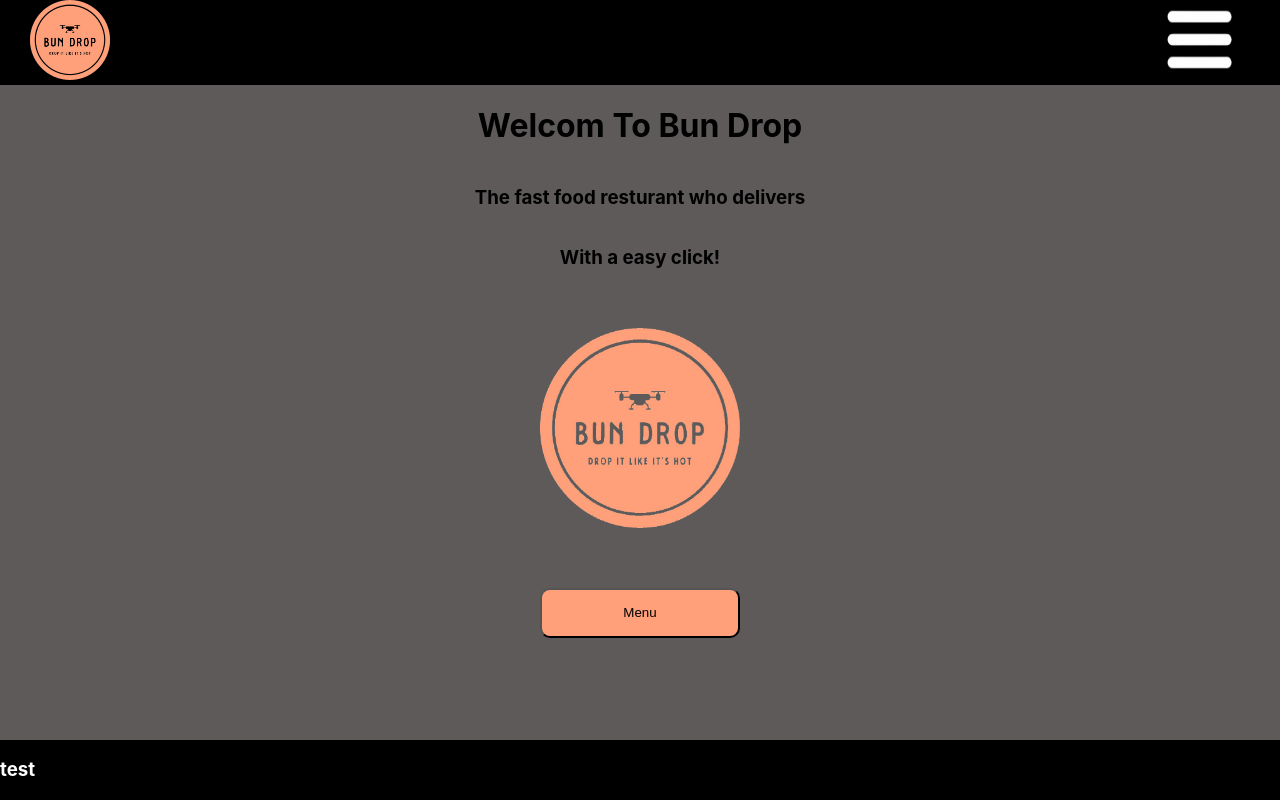
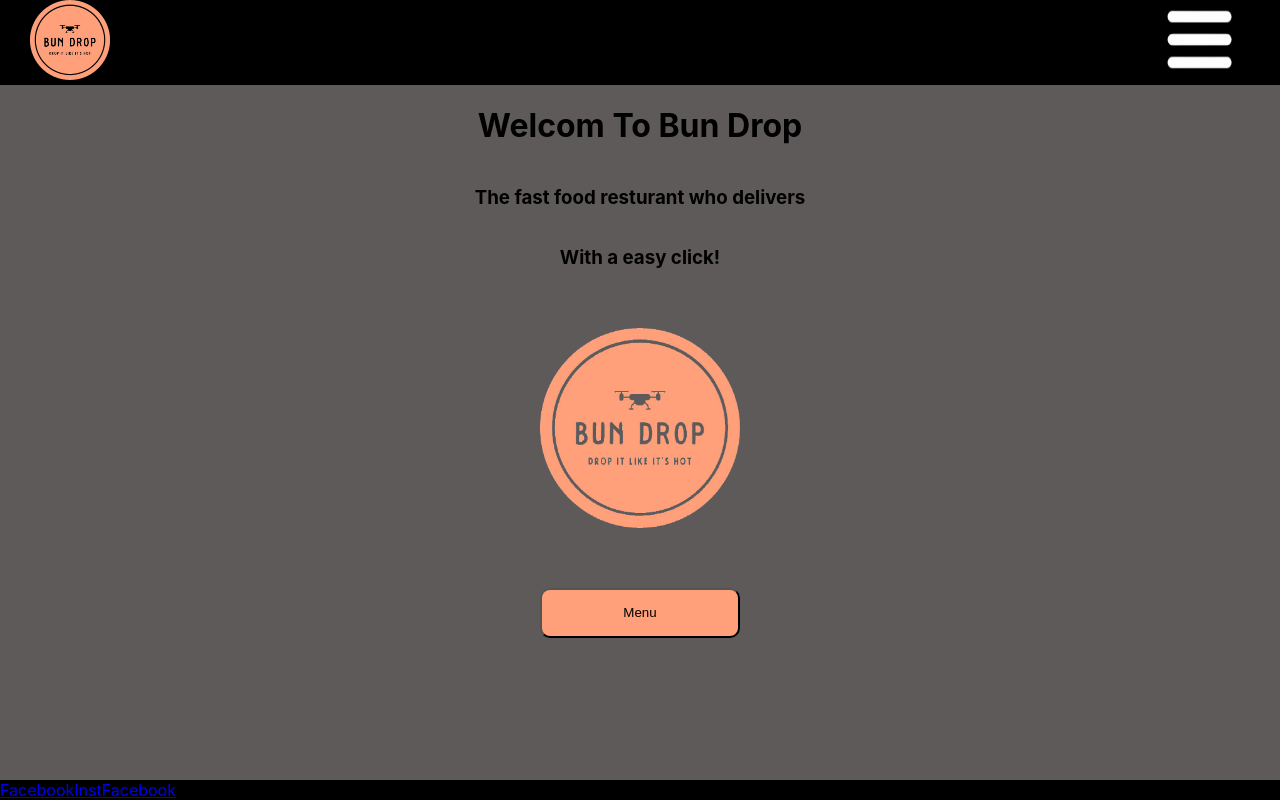
Before and after one commit to Jontzey/bundrop, a React (Create React App) app: page / in a window 1280 px wide. Built offline with nearby package versions, Linux system fonts and the light colour scheme.

Commit message:
update footer

```diff
--- a/BunDrop.json
+++ b/BunDrop.json
@@ -85,6 +85,19 @@
       "City": "Glemmingebro",
       "HouseNumber": "14",
       "id": 2
+    },
+    {
+      "DeliverTime": "14:58:58",
+      "Number": "0705248623",
+      "Order": [
+        {
+          "id": 0,
+          "name": "Crispy Supreme Sandwhich",
+          "price": 84,
+          "image": "https://max-images.futureordering.com/images/product/13293/A100BB0EE1EB08F52E5FF1DB1D6C7FD1D/326x303.PNG"
+        }
+      ],
+      "id": 3
     }
   ]
 }
--- a/src/components/ProductList.jsx
+++ b/src/components/ProductList.jsx
@@ -12,7 +12,7 @@ function ProductList(burger) {
             Cart = [];
         }
         else {
-            Cart = JSON.parse(Cart)
+            Cart = JSON.parse(Cart);
         }
         /// Chat gpt
         const newId = Cart.length > 0 ? Cart[Cart.length - 1].id + 1 : 0;
--- a/src/componentsUi/Footer.jsx
+++ b/src/componentsUi/Footer.jsx
@@ -6,7 +6,9 @@ import React from 'react';
 
 function Footer() {
     return ( <div style={{display:"flex", position:"fixed", bottom:"0", backgroundColor:"black", width:"100%"}}>
-        <h3 style={{color:"white"}}> test</h3>
+        <a href='https://www.youtube.com/watch?v=yVLfEHXQk08'>Facebook</a>
+        <a href='https://media3.giphy.com/media/CuuSHzuc0O166MRfjt/giphy.gif?cid=ecf05e474xhr1w7b1no112ysf5hkqwbfccok83belawqhzkf&ep=v1_gifs_search&rid=giphy.gif&ct=g'>Inst</a>
+        <a href='https://media3.giphy.com/media/CuuSHzuc0O166MRfjt/giphy.gif?cid=ecf05e474xhr1w7b1no112ysf5hkqwbfccok83belawqhzkf&ep=v1_gifs_search&rid=giphy.gif&ct=g'>Facebook</a>
     </div>);
 }
 
--- a/src/routes/Orders.jsx
+++ b/src/routes/Orders.jsx
@@ -13,6 +13,7 @@ function Orders() {
 
     function DeleteOrder(props) {
 
+        console.log(props);
         const deleteItem = props.target;
         const item = deleteItem.getAttribute("id");
         console.log(props.target.parentElement)
```
Also changed, not shown: 1 other file (tests, documents, lock files or other folders).
